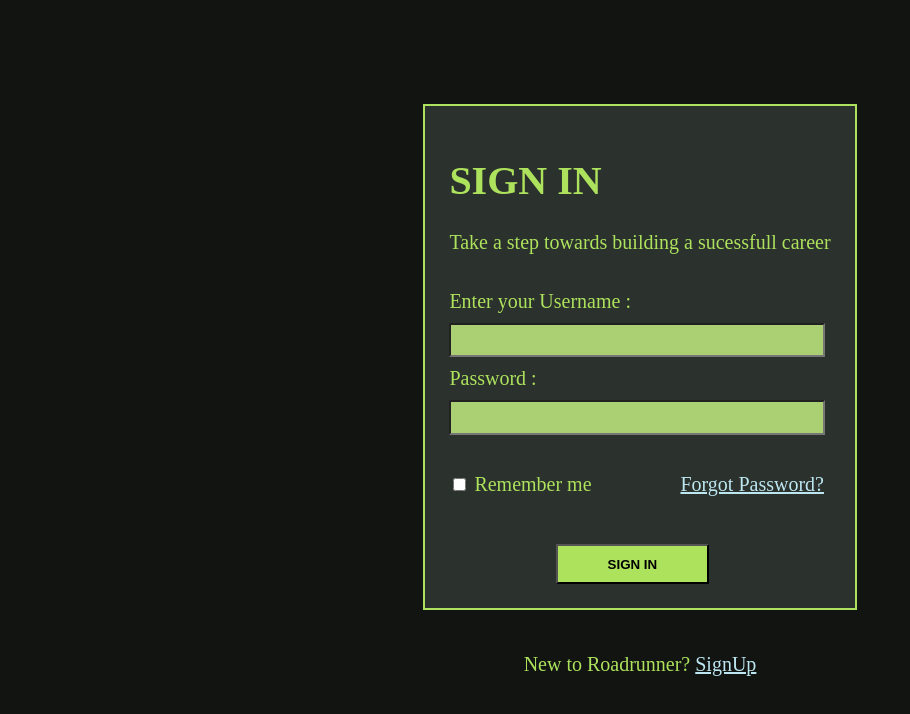
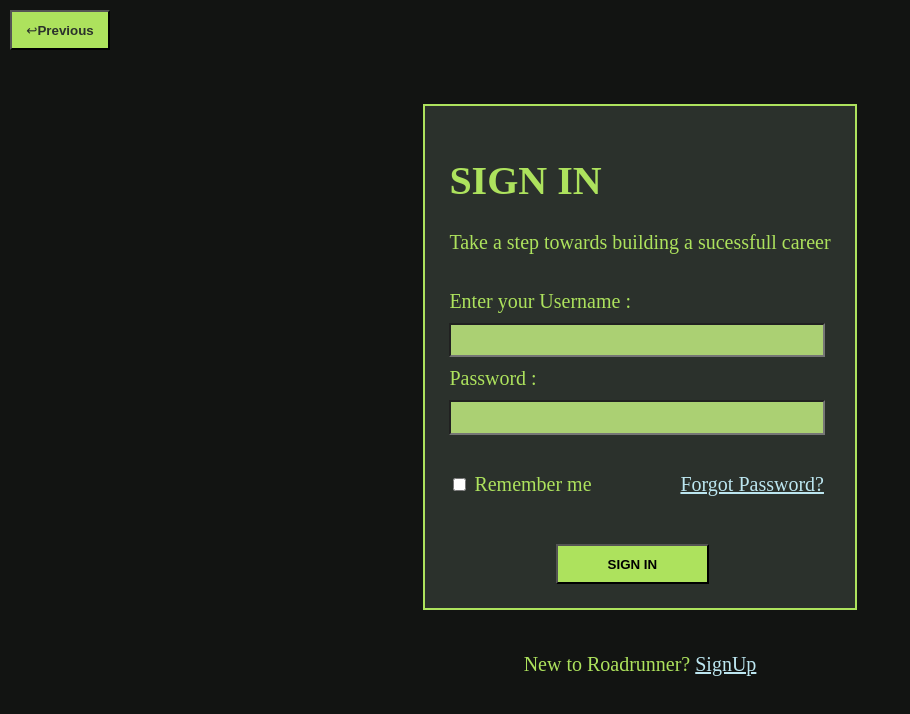
Before and after one commit to OlibhiaGhosh/Road_Runner, a plain HTML site: page LOGIN+SIGNUP PAGE/login.html in a window 1280 px wide. Shown: the whole page, without its empty margins (0-910 px from the left). Drawn offline with Linux system fonts and the light colour scheme.

Commit message:
Added the back buttons

```diff
--- a/LOGIN+SIGNUP PAGE/Signup.css
+++ b/LOGIN+SIGNUP PAGE/Signup.css
@@ -5,6 +5,7 @@ body, html {
     justify-content: center;
     align-items: center;
     background-color: #121412;
+    flex-direction: column;
 }
 
 .box{
@@ -70,3 +71,17 @@ input{
     width: 17.5rem;
     background-color: #abd073;
 }
+header {
+    align-self: flex-start;
+}
+.back {
+    /* Additional styles for the back button */
+    position: absolute; /* Position the button absolutely */
+    top: 10px; /* Distance from the top */
+    left: 10px; /* Distance from the left */
+    height: 5vh;
+    width: 100px;
+
+    background-color: #ADE25D;
+    color: #2B312C;
+}
--- a/LOGIN+SIGNUP PAGE/login.css
+++ b/LOGIN+SIGNUP PAGE/login.css
@@ -5,6 +5,7 @@ body, html {
     justify-content: center;
     align-items: center;
     background-color: #121412;
+    flex-direction: column;
 }
 @media (max-width: 640px){
     .main{
@@ -64,3 +65,17 @@ input , label {
     height: 1.8rem;
     width: 23rem;
 }
+header {
+    align-self: flex-start;
+}
+.back {
+    /* Additional styles for the back button */
+    position: absolute; /* Position the button absolutely */
+    top: 10px; /* Distance from the top */
+    left: 10px; /* Distance from the left */
+    height: 5vh;
+    width: 100px;
+
+    background-color: #ADE25D;
+    color: #2B312C;
+}
--- a/LOGIN+SIGNUP PAGE/login.html
+++ b/LOGIN+SIGNUP PAGE/login.html
@@ -7,6 +7,11 @@
     <link rel="stylesheet" href="login.css">
 </head>
 <body>
+    <header>
+        <button class="back" onclick="location.href='signup.html'">
+            &larrhk;<b>Previous</b>
+        </button>
+    </header>
     <div class="box">
         <div class="main">
             <h1>SIGN IN</h1>
```
Also changed, not shown: LOGIN+SIGNUP PAGE/signup.html (+5 -0 lines).
